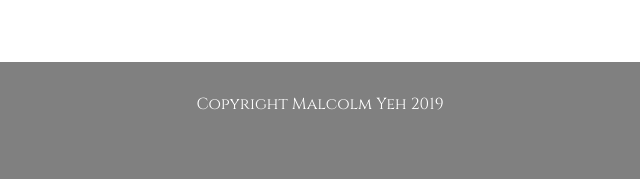
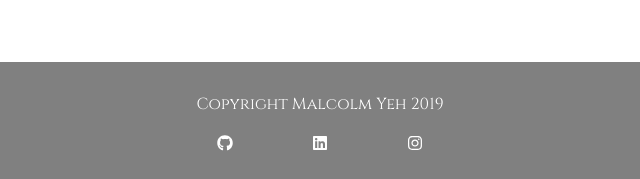
Before and after one commit to malcolmyeh/portfolio, a Gatsby site: page / in a window 1280 px wide. Shown: the part 4723-4902 px from the top of the page, 320-960 px from the left. Built offline with nearby package versions, Linux system fonts and the light colour scheme; Gatsby itself is replaced by a stand-in of ours.

Commit message:
icon fix

```diff
--- a/src/components/footer.js
+++ b/src/components/footer.js
@@ -1,5 +1,23 @@
 import React from "react";
 import styled from "styled-components";
+import { FontAwesomeIcon } from "@fortawesome/react-fontawesome";
+import { faGithub, faLinkedin, faInstagram } from "@fortawesome/free-brands-svg-icons"
+import { Row, Col } from "reactstrap";
+
+const SocialList = [
+    {
+        link: "https://www.github.com/malcolmyeh",
+        icon: faGithub
+    },
+    {
+        link: "https://www.linkedin.com",
+        icon: faLinkedin
+    },
+    {
+        link: "https://instagram.com",
+        icon: faInstagram
+    }
+];
 
 const FooterContainer = styled.div`
     width: 100%;
@@ -14,7 +32,19 @@ const FooterContainer = styled.div`
 
 const Footer = () => (
     <FooterContainer>
+        <div style={{width: "20%", margin: "0 auto"}}>
         <p>Copyright Malcolm Yeh 2019</p>
+        <Row>
+            {SocialList.map(social => (
+                <Col>
+                    <a style={{ color: "white" }} href={social.link}>
+                        <FontAwesomeIcon icon={social.icon} />
+                    </a>
+                </Col>
+
+            ))}
+        </Row>
+        </div>
     </FooterContainer>
 );
 
```
